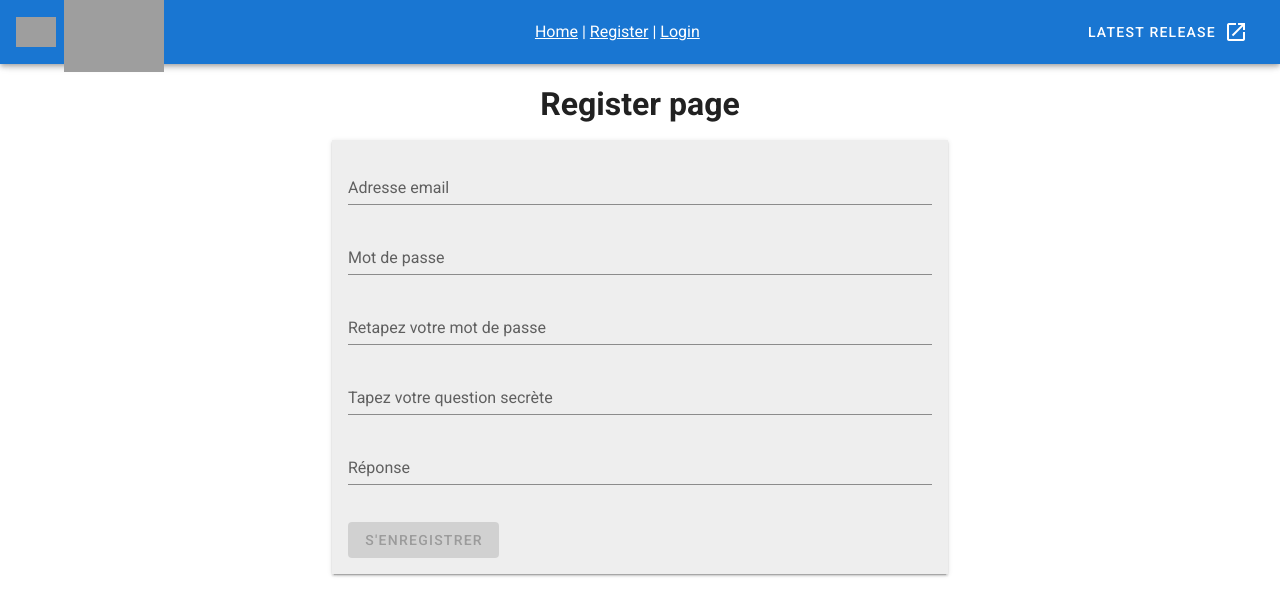
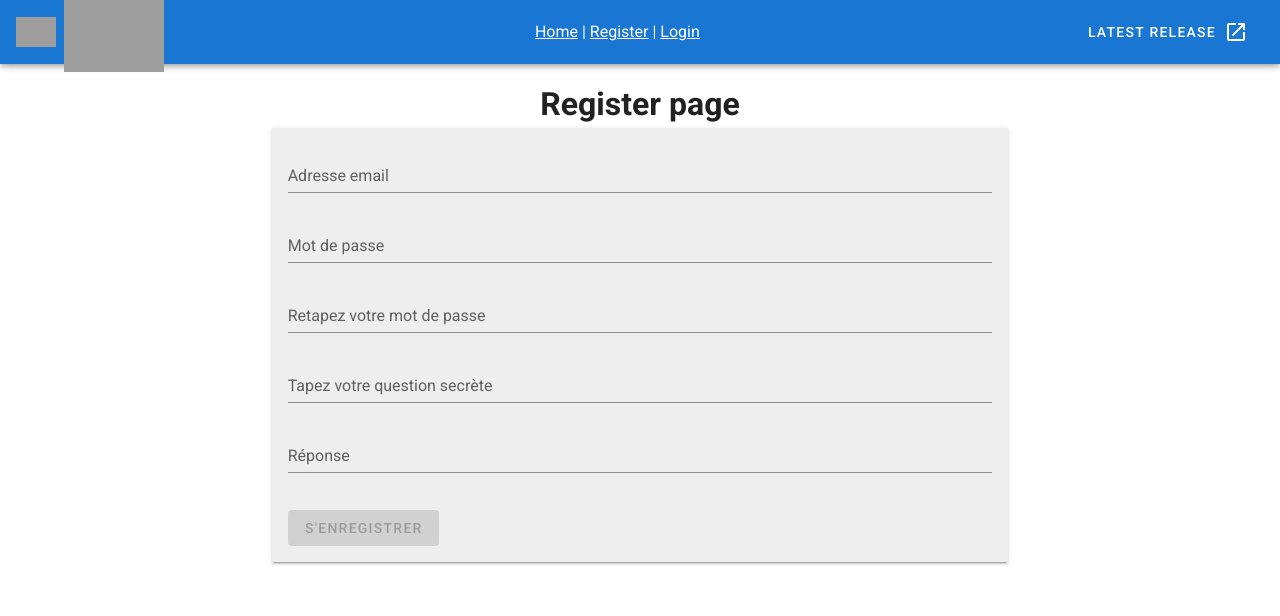
Before and after one commit to Bedhiver/MyChest, a Vue app in the folder front/: page /register in a window 1280 px wide. Shown: the top 616 px of the page. Built offline with nearby package versions, Linux system fonts and the light colour scheme; grey boxes are pictures that could not be loaded.

Commit message:
fix: remove v-container and fix sm to "7"

```diff
--- a/front/src/views/Login.vue
+++ b/front/src/views/Login.vue
@@ -1,9 +1,9 @@
 <template>
   <div class="login">
     <h1 class="text-center mt-4">Login page</h1>
-    <v-container fuild>
+
       <v-row align="center" justify="center">
-        <v-col cols="12" sm="6">
+        <v-col cols="12" sm="7">
           <v-card class="pa-4 grey lighten-3" tile>
             <v-form ref="form" v-model="valid">
               <v-text-field v-model="emailIn" :rules="emailRules" label="Adresse email" required></v-text-field>
@@ -24,7 +24,6 @@
           </v-card>
         </v-col>
       </v-row>
-    </v-container>
   </div>
 </template>
 
--- a/front/src/views/Register.vue
+++ b/front/src/views/Register.vue
@@ -2,9 +2,8 @@
   <div class="register">
     <h1 class="text-center mt-4">Register page</h1>
 
-    <v-container fluid>
       <v-row align="center" justify="center">
-        <v-col cols="12" sm="6">
+        <v-col cols="12" sm="7">
           <v-card class="pa-4 grey lighten-3" tile>
             <v-form ref="form" v-model="valid">
               <v-text-field v-model="emailIn" :rules="emailRules" label="Adresse email" required></v-text-field>
@@ -43,7 +42,6 @@
           </v-card>
         </v-col>
       </v-row>
-    </v-container>
   </div>
 </template>
 
```
